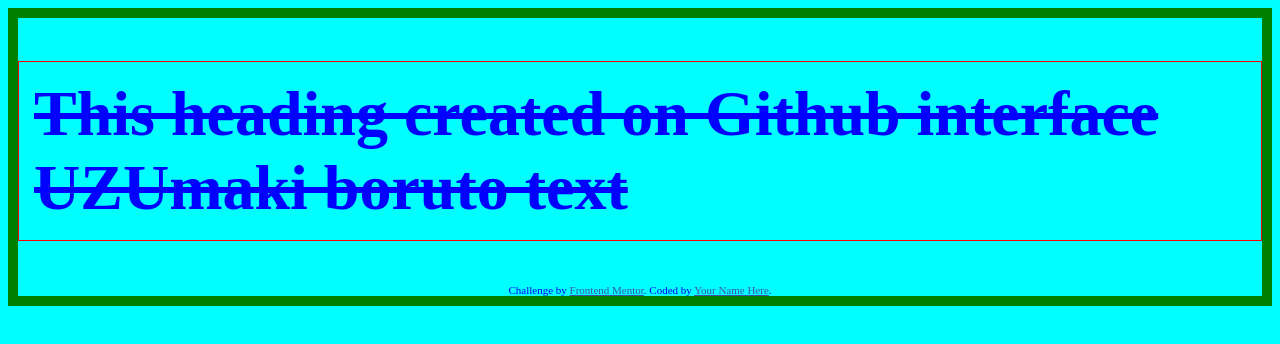
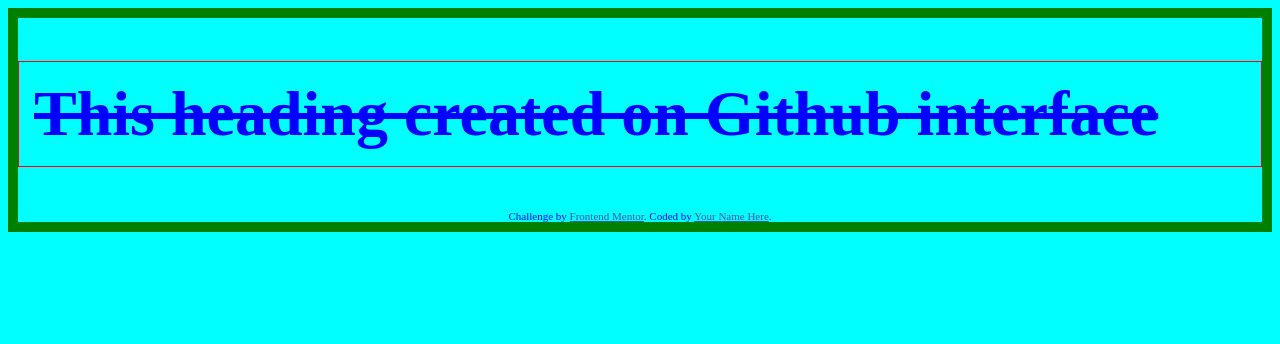
Before and after one commit to yattugs/Result-summary, a website: page index.html in a window 1280 px wide. Drawn offline with Linux system fonts and the light colour scheme.

Commit message:
edited text

```diff
--- a/index.html
+++ b/index.html
@@ -21,8 +21,8 @@
   </style>
 </head>
 <body>
+  <h1 style="padding: 15px; border: 1px solid red; text-decoration: line-through;"> This heading created on Github interface</h1>
 
-  <h1 style="padding: 15px; border: 1px solid red; text-decoration: line-through;"> This heading created on Github interface UZUmaki boruto text</h1>
 
   <div class="attribution">
     Challenge by <a href="https://www.frontendmentor.io?ref=challenge" target="_blank">Frontend Mentor</a>.
```
